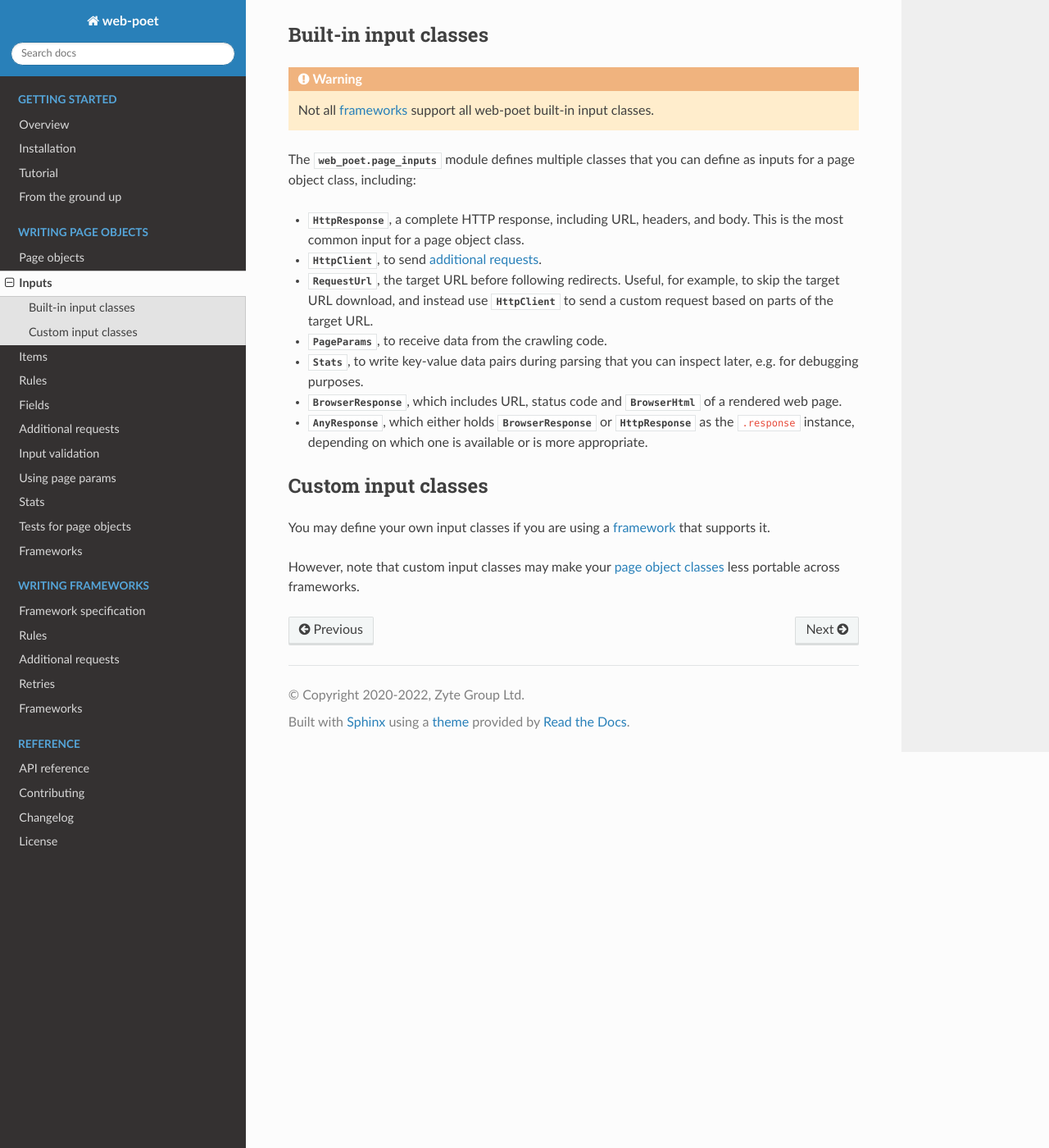
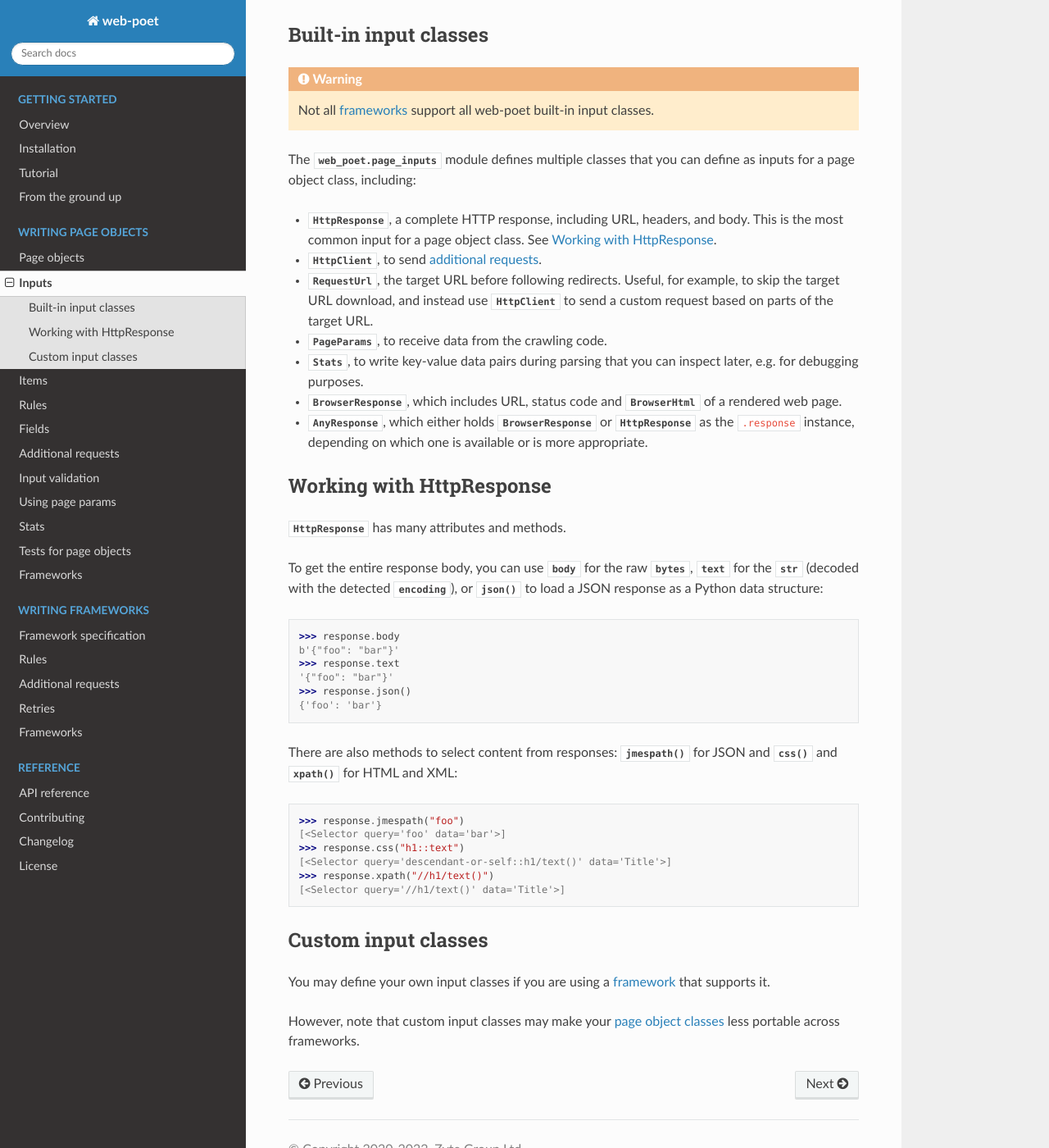
Before and after one commit to scrapinghub/web-poet, a Sphinx documentation site: the page built from docs/page-objects/inputs.rst, in a window 1280 px wide and 1400 px high, scrolled down 621 px. Shown: the whole window at 82% size. Built offline with Sphinx 7.4.7 and the Read the Docs theme 2.0.0, drawn with Linux system fonts in a browser that asks for light colours.

Commit message:
Improve the documentation around handling requests, responses, and errors

```diff
--- a/docs/page-objects/inputs.rst
+++ b/docs/page-objects/inputs.rst
@@ -46,7 +46,7 @@ define as inputs for a page object class, including:
 
 -   :class:`~web_poet.page_inputs.http.HttpResponse`, a complete HTTP response,
     including URL, headers, and body. This is the most common input for a page
-    object class.
+    object class. See :ref:`httpresponse`.
 
 -   :class:`~web_poet.page_inputs.client.HttpClient`, to send  :ref:`additional
     requests <additional-requests>`.
@@ -74,6 +74,41 @@ define as inputs for a page object class, including:
     .. _Document Object Model: https://developer.mozilla.org/en-US/docs/Web/API/Document_Object_Model
 
 
+.. _httpresponse:
+
+Working with HttpResponse
+=========================
+
+:class:`~.HttpResponse` has many attributes and methods.
+
+To get the entire response body, you can use :attr:`~.HttpResponse.body` for
+the raw :class:`bytes`, :attr:`~.HttpResponse.text` for the :class:`str`
+(decoded with the detected :attr:`~.HttpResponse.encoding`), or :meth:`json()
+<.HttpResponse.json>` to load a JSON response as a Python data structure:
+
+.. code-block:: python
+
+    >>> response.body
+    b'{"foo": "bar"}'
+    >>> response.text
+    '{"foo": "bar"}'
+    >>> response.json()
+    {'foo': 'bar'}
+
+There are also methods to select content from responses: :meth:`jmespath()
+<.HttpResponse.jmespath>` for JSON and :meth:`css() <.HttpResponse.css>` and
+:meth:`xpath() <.HttpResponse.xpath>` for HTML and XML:
+
+.. code-block:: python
+
+    >>> response.jmespath("foo")
+    [<Selector query='foo' data='bar'>]
+    >>> response.css("h1::text")
+    [<Selector query='descendant-or-self::h1/text()' data='Title'>]
+    >>> response.xpath("//h1/text()")
+    [<Selector query='//h1/text()' data='Title'>]
+
+
 .. _custom-inputs:
 
 Custom input classes
```
Also changed, not shown: docs/page-objects/additional-requests.rst (+45 -2 lines), 1 other file.
